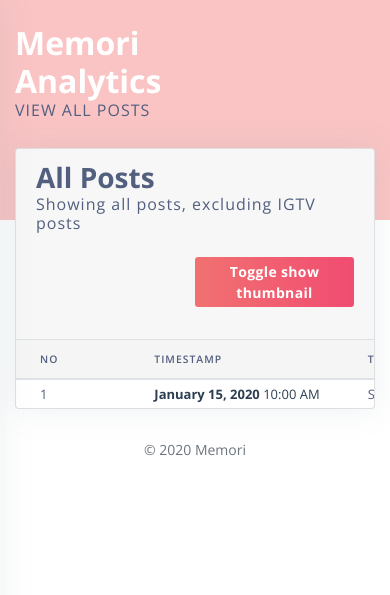
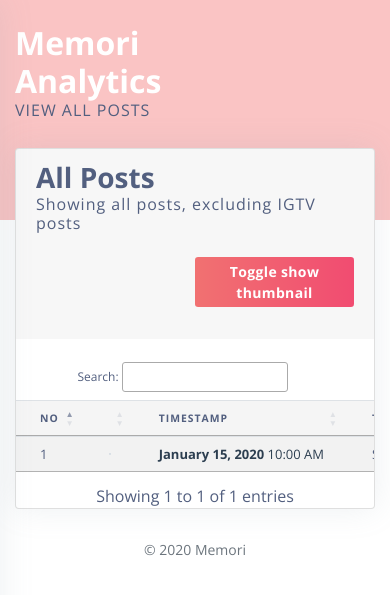
Before and after one commit to wafiyphd/flask-ig-analytics, a Flask app: page /allposts/ in a window 390 px wide. Shown: the top 595 px of the page. Run offline with Flask 2, Linux system fonts and the light colour scheme; tables that the repository leaves empty hold one stand-in row (values such as "Sample post"); grey boxes marked "Sample" are stand-in pictures; parts of the project's set-up code (start-up, migrations or seed data) failed here and were passed over; some libraries are stand-ins or nearby versions.

Commit message:
More responsive tables with search

```diff
--- a/app/routes.py
+++ b/app/routes.py
@@ -11,7 +11,7 @@
 
 today = date.today()
 now = datetime.today().time()
-dailyStatsCutoff = now.replace(hour=7, minute=00, second=00)
+dailyStatsCutoff = now.replace(hour=15, minute=00, second=00)
 if (now < dailyStatsCutoff):
     yesterday = today - timedelta(days=2)
     print("two")
--- a/app/static/index.css
+++ b/app/static/index.css
@@ -154,3 +154,26 @@
 .btn-fetch {
 	margin: 20px auto;
 }
+
+.active-pink-2 input.form-control[type=text]:focus:not([readonly]) {
+	border-bottom: 1px solid #f48fb1;
+	box-shadow: 0 1px 0 0 #f48fb1;
+  }
+
+.dataTables_filter input.form-control {
+	border: 0 !important;
+	border-bottom: 2px solid #f48fb1 !important;
+	outline: none !important;
+	border-radius: 0px !important;
+}
+
+.dataTables_filter input.form-control:focus, .dataTables_filter input.form-control:active  {
+	outline: none !important;
+}
+
+.dataTables_filter label {
+	font-size: 12px !important;
+	padding-top: 15px !important;
+	padding-right: 25px !important;
+
+}
--- a/app/templates/allposts.html
+++ b/app/templates/allposts.html
@@ -34,7 +34,7 @@
             </div>
             <div class="table-responsive-sm">
               <!-- Projects table -->
-              <table class="table align-items-center table-flush table-sm fixed-table  table-hover">
+              <table id="posts_table" class="table table-striped align-items-center table-sm fixed-table table-hover">
                 <thead>
                   <tr>
                     <th scope="col" style="width: 1%">No</th>
@@ -44,8 +44,8 @@
                     <th scope="col" style="width: 5%">Category</th>
                     <th scope="col" style="width: 5%">Likes</th>
                     <th scope="col" style="width: 5%">Comments</th>
-                    <th id="sl" scope="col" style="width: 5%">Engagement</th>
-                    <th id="nm" scope="col" style="width: 5%">Impressions</th>
+                    <th scope="col" style="width: 5%">Engagement</th>
+                    <th scope="col" style="width: 5%">Impressions</th>
                     <th scope="col" style="width: 5%">Reaches</th>
                     <th scope="col" style="width: 5%">Saves</th>
                     <th scope="col" style="width: 5%">Video Views</th>
--- a/app/templates/allstory.html
+++ b/app/templates/allstory.html
@@ -30,7 +30,7 @@
             </div>
             <div class="table-responsive-sm">
               <!-- Projects table -->
-              <table class="table align-items-center table-flush table-sm fixed-table  table-hover">
+              <table id="posts_table" class="table table-striped align-items-center table-sm fixed-table table-hover">
                 <thead>
                   <tr>
                     <th scope="col" style="width: 1%">No</th>
@@ -53,9 +53,8 @@
                       {% set count.value = count.value + 1 %}
                     </td>
                     <td>
-                      <a href="{{ post.permalink }}" target=”_blank><b>{{ moment(post.timestamp).format('LL') }}</b><br>
+                      <b>{{ moment(post.timestamp).format('LL') }}</b><br>
                         {{ moment(post.timestamp).format('hh:mm A') }}
-                      </a>
                     </td>
                     <td>
                       {{post.count_impressions }}
--- a/app/templates/base.html
+++ b/app/templates/base.html
@@ -46,6 +46,18 @@
             });
           })
     </script>
+    <link rel="stylesheet" type="text/css" href="https://cdn.datatables.net/v/bs4/jszip-2.5.0/dt-1.10.22/b-1.6.4/b-colvis-1.6.4/b-html5-1.6.4/cr-1.5.2/r-2.2.6/sp-1.2.0/datatables.min.css"/>
+    <script type="text/javascript" src="https://cdnjs.cloudflare.com/ajax/libs/pdfmake/0.1.36/pdfmake.min.js"></script>
+    <script type="text/javascript" src="https://cdnjs.cloudflare.com/ajax/libs/pdfmake/0.1.36/vfs_fonts.js"></script>
+    <script type="text/javascript" src="https://cdn.datatables.net/v/bs4/jszip-2.5.0/dt-1.10.22/b-1.6.4/b-colvis-1.6.4/b-html5-1.6.4/cr-1.5.2/r-2.2.6/sp-1.2.0/datatables.min.js"></script>
+    <script>
+        $(document).ready( function () {
+            $('#posts_table').DataTable({
+                paging: false
+            });
+        } );
+    </script>
+
 </head>
 
 <body>
--- a/app/templates/dailystats.html
+++ b/app/templates/dailystats.html
@@ -30,7 +30,7 @@
             </div>
             <div class="table-responsive-sm">
               <!-- Projects table -->
-              <table class="table align-items-center table-flush table-sm fixed-table">
+              <table id="posts_table" class="table table-striped align-items-center table-sm fixed-table table-hover">
                 <thead>
                   <tr>
                     <th scope="col" style="width: 1%"></th>
```
Also changed, not shown: 1 other file.
